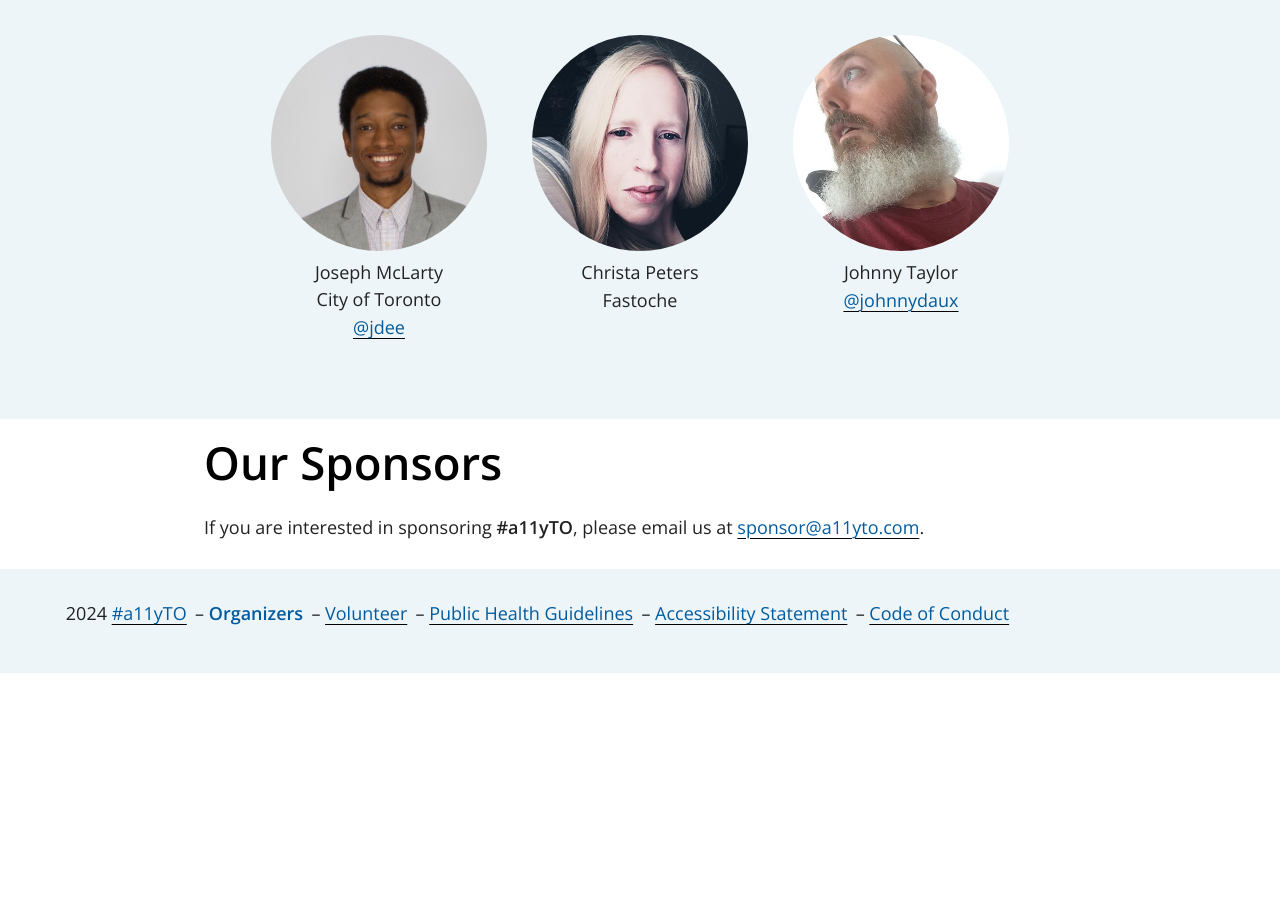
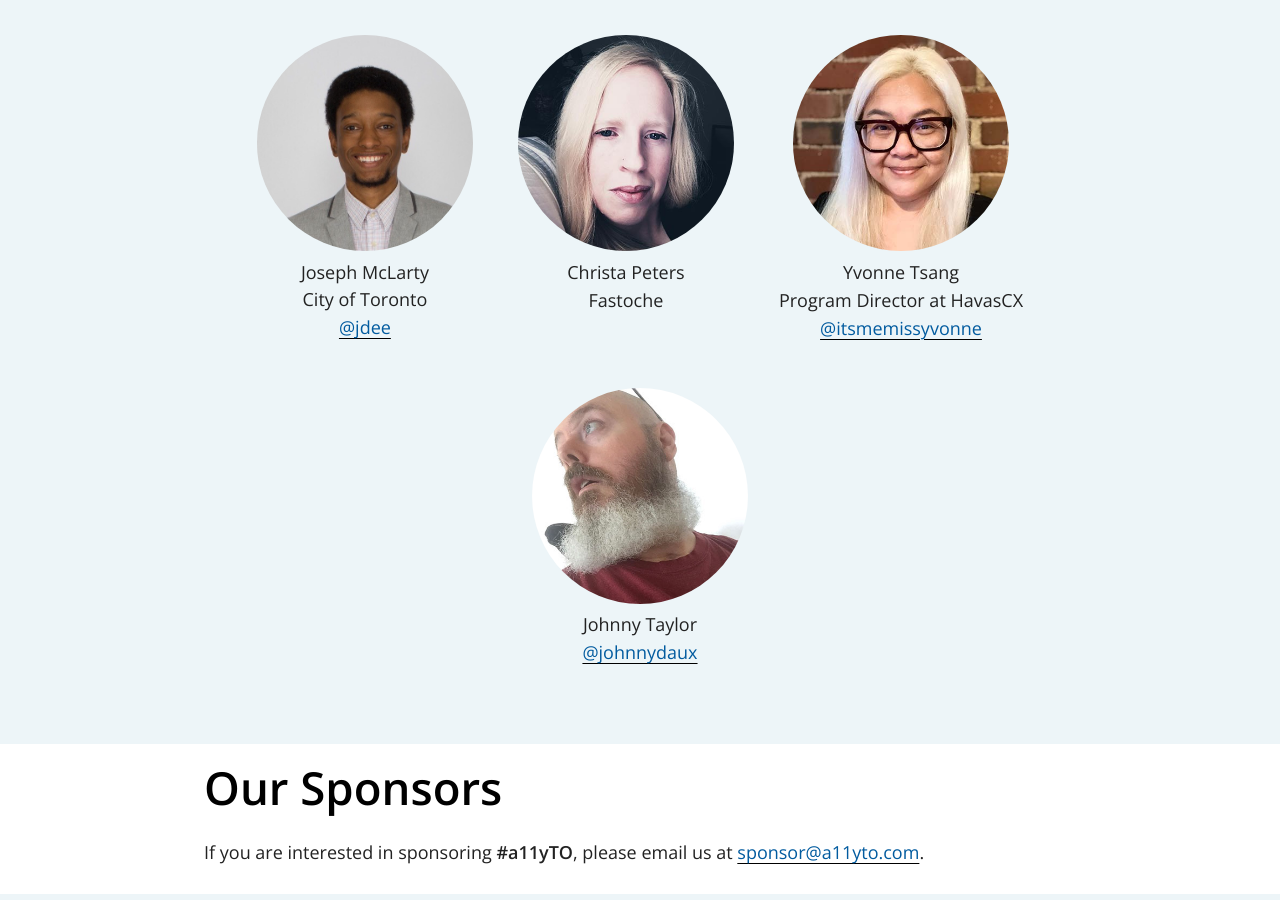
Before and after one commit to a11yTO/A11yTO-Main, a Jekyll site: the page built from organizers.html, in a window 1280 px wide and 900 px high, scrolled down 604 px. Built offline with Jekyll 4.4.1, drawn with Linux system fonts in a browser that asks for light colours; before the commit the page ends 1277 px from its top, so only the background shows below that.

Commit message:
Add Yvonne as an organizer

```diff
--- a/organizers.html
+++ b/organizers.html
@@ -36,6 +36,12 @@ description: Meet our organizing team!
               <p>Fastoche</p>
             </li>
             <li>
+              <img src="/assets/organizers/YvonneTsang.jpg" alt="Photo of Yvonne Tsang" loading="lazy" class="organizer__image">
+              <p>Yvonne Tsang</p>
+              <p>Program Director at HavasCX</p>
+              <p><a href="https://twitter.com/itsmemissyvonne">@itsmemissyvonne</a></p>
+            </li>
+            <li>
               <img src="/assets/organizers/JohnnyTaylor.jpg" alt="Photo of Johnny Taylor looking to his right, wearing a greying beard and a red t-shirt." loading="lazy" class="organizer__image">
               <p>Johnny Taylor</p>
               <p><a href="https://twitter.com/johnnydaux">@johnnydaux</a></p>
```
Also changed, not shown: Gemfile.lock, assets/organizers/YvonneTsang.jpg (added).
